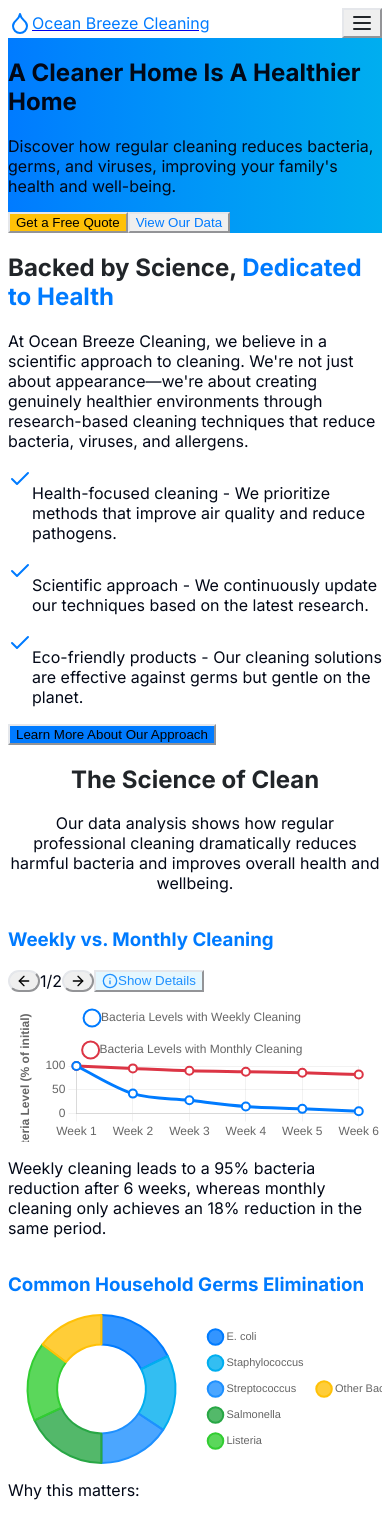
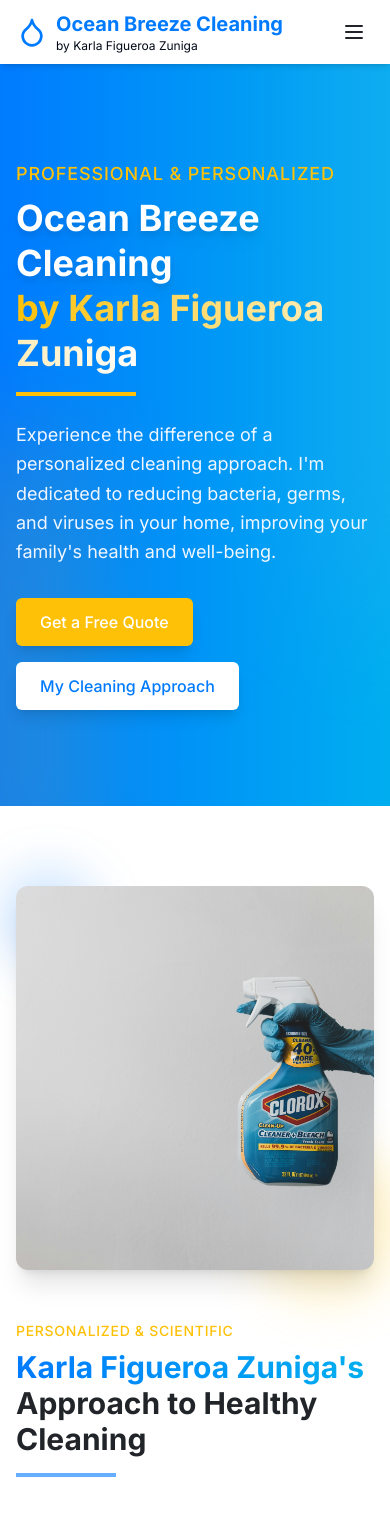
Before and after one commit to ArsCodeAmatoria/Ocean-Breeze-Cleaning, a Next.js app: page / in a window 390 px wide. Shown: the top 1513 px of the page. Built offline with nearby package versions, Linux system fonts and the light colour scheme.

Commit message:
Update website to feature Karla Figueroa Zuniga with enhanced title and heading styles

```diff
--- a/app/about/page.tsx
+++ b/app/about/page.tsx
@@ -110,10 +110,10 @@ const AboutPage = () => {
 
   // Team members
   const teamMembers = [
-    { name: 'Sarah Johnson', role: 'CEO & Founder', image: '/images/about-image.jpg' },
+    { name: 'Karla Figueroa Zuniga', role: 'Founder & CEO', image: '/images/about-image.jpg' },
     { name: 'Michael Rodriguez', role: 'Head of Operations', image: '/images/about-image.jpg' },
-    { name: 'Emily Chen', role: 'Research Director', image: '/images/about-image.jpg' },
-    { name: 'David Thompson', role: 'Client Relations', image: '/images/about-image.jpg' },
+    { name: 'Emily Chen', role: 'Client Relations Manager', image: '/images/about-image.jpg' },
+    { name: 'David Thompson', role: 'Lead Cleaning Specialist', image: '/images/about-image.jpg' },
   ];
 
   // Animation variants
@@ -129,31 +129,49 @@ const AboutPage = () => {
       {/* Hero Section */}
       <section className="relative bg-gradient-to-r from-primary to-primary-light text-white py-24">
         <div className="absolute inset-0 z-0 opacity-20">
+          <div style={{ position: 'relative', width: '100%', height: '100%' }}>
             <Image
               src="/images/about-image.jpg"
-            alt="Ocean Breeze Cleaning Team"
+              alt="Karla Figueroa Zuniga - Ocean Breeze Cleaning"
               fill
               className="object-cover"
               quality={100}
             />
           </div>
+        </div>
         <div className="max-w-7xl mx-auto px-4 sm:px-6 lg:px-8 relative z-10">
           <div className="text-center">
+            <motion.span
+              initial={{ opacity: 0, y: -10 }}
+              animate={{ opacity: 1, y: 0 }}
+              transition={{ duration: 0.5 }}
+              className="inline-block text-accent text-lg md:text-xl font-medium uppercase tracking-wider mb-3"
+            >
+              About Our Services
+            </motion.span>
             <motion.h1
               initial={{ opacity: 0, y: -20 }}
               animate={{ opacity: 1, y: 0 }}
               transition={{ duration: 0.7 }}
-              className="text-4xl md:text-5xl lg:text-6xl font-bold mb-6"
+              className="text-4xl md:text-5xl lg:text-6xl font-bold mb-4 leading-tight"
             >
-              About Ocean Breeze Cleaning
+              <span className="text-white drop-shadow-lg">Ocean Breeze Cleaning</span>
+              <br />
+              <span className="bg-gradient-to-r from-accent to-white bg-clip-text text-transparent">by Karla Figueroa Zuniga</span>
             </motion.h1>
+            <motion.div
+              initial={{ opacity: 0, width: 0 }}
+              animate={{ opacity: 1, width: "180px" }}
+              transition={{ duration: 0.8, delay: 0.3 }}
+              className="h-1 bg-accent mx-auto mb-6"
+            />
             <motion.p
               initial={{ opacity: 0 }}
               animate={{ opacity: 1 }}
               transition={{ duration: 0.7, delay: 0.2 }}
-              className="text-xl max-w-3xl mx-auto"
+              className="text-xl max-w-3xl mx-auto leading-relaxed"
             >
-              A team of dedicated professionals with a scientific approach to create healthier living and working environments.
+              A personalized approach to creating healthier living and working environments through quality cleaning services.
             </motion.p>
           </div>
         </div>
@@ -173,7 +191,7 @@ const AboutPage = () => {
               <div className="aspect-w-4 aspect-h-3 w-full h-full">
                 <Image
                   src="/images/about-image.jpg"
-                  alt="Our Story"
+                  alt="Karla Figueroa Zuniga"
                   fill
                   className="object-cover"
                 />
@@ -181,23 +199,23 @@ const AboutPage = () => {
             </div>
 
             <div>
-              <h2 className="text-3xl md:text-4xl font-bold text-neutral-dark mb-6">Our Story</h2>
+              <h2 className="text-3xl md:text-4xl font-bold text-neutral-dark mb-6">My Story</h2>
               <p className="text-lg text-neutral-DEFAULT mb-6">
-                Founded in 2015, Ocean Breeze Cleaning began with a simple mission: to provide cleaning services that go beyond appearance and truly contribute to healthier living environments.
+                Founded in 2015, Ocean Breeze Cleaning began with my passion for creating clean, healthy living spaces. I'm Karla Figueroa Zuniga, and I started this business with a simple mission: to provide cleaning services that go beyond appearance and truly contribute to healthier environments.
               </p>
               <p className="text-lg text-neutral-DEFAULT mb-6">
-                Our founder, Sarah Johnson, a microbiologist with a passion for public health, recognized that traditional cleaning methods often fell short in addressing the microscopic threats that impact our health daily.
+                With a background in environmental health and a dedication to excellence, I recognized that traditional cleaning methods often fell short in addressing the microscopic threats that impact our health daily.
               </p>
               <p className="text-lg text-neutral-DEFAULT mb-6">
-                Today, our team of 45+ professionals combines scientific knowledge with industry-leading practices to deliver cleaning services that not only make spaces shine but significantly reduce pathogens, allergens, and environmental toxins.
+                Today, my team and I combine scientific knowledge with industry-leading practices to deliver cleaning services that not only make spaces shine but significantly reduce pathogens, allergens, and environmental toxins.
               </p>
               <div className="flex items-center space-x-4">
                 <div className="flex-shrink-0">
                   <Award className="h-12 w-12 text-accent" />
                 </div>
                 <div>
-                  <h3 className="text-xl font-semibold text-neutral-dark">Award-Winning Service</h3>
-                  <p className="text-neutral-DEFAULT">Recognized for excellence in sustainable cleaning practices.</p>
+                  <h3 className="text-xl font-semibold text-neutral-dark">Personalized Service</h3>
+                  <p className="text-neutral-DEFAULT">I personally oversee every project to ensure the highest quality standards.</p>
                 </div>
               </div>
             </div>
@@ -215,7 +233,25 @@ const AboutPage = () => {
             viewport={{ once: true }}
             className="text-center mb-12"
           >
-            <h2 className="text-3xl md:text-4xl font-bold text-neutral-dark mb-4">Our Impact By The Numbers</h2>
+            <motion.span
+              initial={{ opacity: 0, y: -10 }}
+              whileInView={{ opacity: 1, y: 0 }}
+              transition={{ duration: 0.5 }}
+              viewport={{ once: true }}
+              className="inline-block text-accent text-sm uppercase tracking-wider font-medium mb-2"
+            >
+              Measuring Our Success
+            </motion.span>
+            <h2 className="text-3xl md:text-4xl font-bold text-neutral-dark mb-4">
+              Our Impact By The <span className="bg-gradient-to-r from-primary to-primary-light bg-clip-text text-transparent">Numbers</span>
+            </h2>
+            <motion.div
+              initial={{ opacity: 0, width: 0 }}
+              whileInView={{ opacity: 1, width: "120px" }}
+              transition={{ duration: 0.8, delay: 0.3 }}
+              viewport={{ once: true }}
+              className="h-1 bg-primary/60 mx-auto mb-5"
+            />
             <p className="text-lg text-neutral-DEFAULT max-w-3xl mx-auto">
               Over the years, we've made a significant impact in homes and businesses across the region.
             </p>
@@ -321,7 +357,25 @@ const AboutPage = () => {
             viewport={{ once: true }}
             className="text-center mb-16"
           >
-            <h2 className="text-3xl md:text-4xl font-bold text-neutral-dark mb-4">Our Core Values</h2>
+            <motion.span
+              initial={{ opacity: 0, y: -10 }}
+              whileInView={{ opacity: 1, y: 0 }}
+              transition={{ duration: 0.5 }}
+              viewport={{ once: true }}
+              className="inline-block text-accent text-sm uppercase tracking-wider font-medium mb-2"
+            >
+              Guiding Principles
+            </motion.span>
+            <h2 className="text-3xl md:text-4xl font-bold text-neutral-dark mb-4">
+              Our <span className="bg-gradient-to-r from-primary to-primary-light bg-clip-text text-transparent">Core Values</span>
+            </h2>
+            <motion.div
+              initial={{ opacity: 0, width: 0 }}
+              whileInView={{ opacity: 1, width: "120px" }}
+              transition={{ duration: 0.8, delay: 0.3 }}
+              viewport={{ once: true }}
+              className="h-1 bg-primary/60 mx-auto mb-5"
+            />
             <p className="text-lg text-neutral-DEFAULT max-w-3xl mx-auto">
               The principles that guide every decision we make and every service we provide.
             </p>
@@ -489,9 +543,27 @@ const AboutPage = () => {
             viewport={{ once: true }}
             className="text-center mb-16"
           >
-            <h2 className="text-3xl md:text-4xl font-bold text-neutral-dark mb-4">Our Leadership Team</h2>
+            <motion.span
+              initial={{ opacity: 0, y: -10 }}
+              whileInView={{ opacity: 1, y: 0 }}
+              transition={{ duration: 0.5 }}
+              viewport={{ once: true }}
+              className="inline-block text-accent text-sm uppercase tracking-wider font-medium mb-2"
+            >
+              The People Behind Our Success
+            </motion.span>
+            <h2 className="text-3xl md:text-4xl font-bold text-neutral-dark mb-4">
+              Meet Our <span className="bg-gradient-to-r from-primary to-primary-light bg-clip-text text-transparent">Team</span>
+            </h2>
+            <motion.div
+              initial={{ opacity: 0, width: 0 }}
+              whileInView={{ opacity: 1, width: "120px" }}
+              transition={{ duration: 0.8, delay: 0.3 }}
+              viewport={{ once: true }}
+              className="h-1 bg-primary/60 mx-auto mb-5"
+            />
             <p className="text-lg text-neutral-DEFAULT max-w-3xl mx-auto">
-              The experienced professionals guiding our mission to create healthier environments.
+              Working alongside me to deliver exceptional cleaning services that prioritize your health and wellbeing.
             </p>
           </motion.div>
 
--- a/app/globals.css
+++ b/app/globals.css
@@ -56,32 +56,11 @@
   --ring: 212.7 26.8% 83.9%;
 }
 
-* {
-  border-color: #e5e7eb;
+@layer base {
+  * {
+    @apply border-border;
+  }
+  body {
+    @apply bg-background text-foreground;
+  }
 }
-
-body {
-  background-color: hsl(var(--background));
-  color: hsl(var(--foreground));
-}
-
-/* From the Tailwind v4 documentation, we need to define a theme */
-@theme {
-  --color-primary: #007BFF;
-  --color-primary-light: #00AEEF;
-  --color-primary-dark: #1E90FF;
-
-  --color-secondary: #28A745;
-  --color-secondary-light: #32CD32;
-  --color-secondary-dark: #00C853;
-
-  --color-accent: #FFC107;
-  --color-accent-orange: #FF9800;
-  --color-accent-turquoise: #40E0D0;
-
-  --color-neutral: #6C757D;
-  --color-neutral-light: #B0BEC5;
-  --color-neutral-dark: #212529;
-}
-
-/* Basic styles */
--- a/components/about.tsx
+++ b/components/about.tsx
@@ -21,7 +21,7 @@ const About = () => {
               <div className="aspect-w-4 aspect-h-3 w-full h-96 relative">
                 <Image
                   src="/images/science.jpg"
-                  alt="Scientific approach to cleaning"
+                  alt="Karla Figueroa Zuniga's approach to cleaning"
                   fill
                   className="object-cover"
                 />
@@ -35,13 +35,32 @@ const About = () => {
             transition={{ duration: 0.6, delay: 0.2 }}
             viewport={{ once: true }}
           >
-            <h2 className="text-3xl md:text-4xl font-bold text-neutral-dark mb-6">
-              Backed by Science, <span className="text-primary">Dedicated to Health</span>
-            </h2>
+            <div className="mb-8">
+              <motion.span
+                initial={{ opacity: 0, x: -20 }}
+                whileInView={{ opacity: 1, x: 0 }}
+                transition={{ duration: 0.5 }}
+                viewport={{ once: true }}
+                className="inline-block text-accent text-sm uppercase tracking-wider font-medium mb-2"
+              >
+                Personalized & Scientific
+              </motion.span>
+              <h2 className="text-3xl md:text-4xl font-bold text-neutral-dark mb-4">
+                <span className="bg-gradient-to-r from-primary to-primary-light bg-clip-text text-transparent">Karla Figueroa Zuniga's</span>
+                <br className="hidden md:block" /> Approach to Healthy Cleaning
+              </h2>
+              <motion.div
+                initial={{ opacity: 0, width: 0 }}
+                whileInView={{ opacity: 1, width: "100px" }}
+                transition={{ duration: 0.8, delay: 0.3 }}
+                viewport={{ once: true }}
+                className="h-1 bg-primary/60 mb-6"
+              />
+            </div>
             <p className="text-lg text-neutral-DEFAULT mb-8">
-              At Ocean Breeze Cleaning, we believe in a scientific approach to cleaning. We're not just
-              about appearance—we're about creating genuinely healthier environments through research-based
-              cleaning techniques that reduce bacteria, viruses, and allergens.
+              At Ocean Breeze Cleaning, I believe in a scientific approach to cleaning. I founded this company
+              with a vision that goes beyond appearance—I'm dedicated to creating genuinely healthier environments
+              through research-based cleaning techniques that reduce bacteria, viruses, and allergens.
             </p>
 
             <div className="space-y-4 mb-8">
@@ -50,7 +69,7 @@ const About = () => {
                   <Check className="h-5 w-5 text-primary" />
                 </div>
                 <p className="ml-3 text-neutral-DEFAULT">
-                  <span className="font-medium">Health-focused cleaning</span> - We prioritize methods that improve air quality and reduce pathogens.
+                  <span className="font-medium">Health-focused cleaning</span> - I prioritize methods that improve air quality and reduce pathogens in your space.
                 </p>
               </div>
               <div className="flex items-start">
@@ -58,7 +77,7 @@ const About = () => {
                   <Check className="h-5 w-5 text-primary" />
                 </div>
                 <p className="ml-3 text-neutral-DEFAULT">
-                  <span className="font-medium">Scientific approach</span> - We continuously update our techniques based on the latest research.
+                  <span className="font-medium">Personalized approach</span> - Each client receives a customized cleaning plan based on their specific needs.
                 </p>
               </div>
               <div className="flex items-start">
@@ -66,7 +85,7 @@ const About = () => {
                   <Check className="h-5 w-5 text-primary" />
                 </div>
                 <p className="ml-3 text-neutral-DEFAULT">
-                  <span className="font-medium">Eco-friendly products</span> - Our cleaning solutions are effective against germs but gentle on the planet.
+                  <span className="font-medium">Eco-friendly products</span> - My cleaning solutions are effective against germs but gentle on the planet.
                 </p>
               </div>
             </div>
@@ -76,7 +95,7 @@ const About = () => {
               whileTap={{ scale: 0.95 }}
               className="px-6 py-3 bg-primary text-white font-medium rounded-md shadow-lg hover:shadow-xl transition"
             >
-              Learn More About Our Approach
+              Learn More About My Approach
             </motion.button>
           </motion.div>
         </div>
--- a/components/footer.tsx
+++ b/components/footer.tsx
@@ -13,8 +13,11 @@ const Footer = () => {
               <Droplet className="h-8 w-8 text-accent" />
               <span className="ml-2 text-xl font-bold">Ocean Breeze Cleaning</span>
             </div>
+            <p className="text-neutral-light mb-2">
+              Professional cleaning services with a focus on health, backed by scientific research on bacteria, germs, and air quality.
+            </p>
             <p className="text-neutral-light mb-4">
-              Professional cleaning services with a focus on health, backed by scientific research on bacteria, germs, and air quality.
+              <span className="text-accent font-medium">Founded by Karla Figueroa Zuniga</span>
             </p>
             <div className="flex space-x-4">
               <a href="#" className="text-white hover:text-accent transition">
@@ -115,7 +118,7 @@ const Footer = () => {
 
         {/* Copyright */}
         <div className="text-center text-neutral-light text-sm">
-          <p>© {new Date().getFullYear()} Ocean Breeze Cleaning. All rights reserved.</p>
+          <p>© {new Date().getFullYear()} Ocean Breeze Cleaning by Karla Figueroa Zuniga. All rights reserved.</p>
           <p className="mt-2">
             <Link href="#" className="hover:text-accent transition">Privacy Policy</Link>
             {' | '}
--- a/components/hero.tsx
+++ b/components/hero.tsx
@@ -12,13 +12,41 @@ const Hero = () => {
             animate={{ opacity: 1, x: 0 }}
             transition={{ duration: 0.8 }}
           >
-            <h1 className="text-4xl md:text-5xl lg:text-6xl font-bold mb-4">
-              A Cleaner Home Is A Healthier Home
-            </h1>
-            <p className="text-lg md:text-xl mb-8 text-blue-50">
-              Discover how regular cleaning reduces bacteria, germs, and viruses,
-              improving your family's health and well-being.
-            </p>
+            <div className="mb-8">
+              <motion.div
+                initial={{ opacity: 0, y: -20 }}
+                animate={{ opacity: 1, y: 0 }}
+                transition={{ duration: 0.5, delay: 0.2 }}
+                className="mb-2"
+              >
+                <span className="text-accent text-lg md:text-xl font-medium uppercase tracking-wider">Professional & Personalized</span>
+              </motion.div>
+              <motion.h1
+                initial={{ opacity: 0, y: -20 }}
+                animate={{ opacity: 1, y: 0 }}
+                transition={{ duration: 0.6 }}
+                className="text-4xl md:text-5xl lg:text-6xl font-bold mb-4 leading-tight"
+              >
+                <span className="text-white drop-shadow-lg">Ocean Breeze Cleaning</span>
+                <br />
+                <span className="bg-gradient-to-r from-accent to-white bg-clip-text text-transparent">by Karla Figueroa Zuniga</span>
+              </motion.h1>
+              <motion.div
+                initial={{ opacity: 0, width: 0 }}
+                animate={{ opacity: 1, width: "120px" }}
+                transition={{ duration: 0.8, delay: 0.4 }}
+                className="h-1 bg-accent mb-6"
+              />
+              <motion.p
+                initial={{ opacity: 0, y: 20 }}
+                animate={{ opacity: 1, y: 0 }}
+                transition={{ duration: 0.7, delay: 0.3 }}
+                className="text-lg md:text-xl mb-8 text-blue-50 max-w-lg leading-relaxed"
+              >
+                Experience the difference of a personalized cleaning approach. I'm dedicated to reducing bacteria,
+                germs, and viruses in your home, improving your family's health and well-being.
+              </motion.p>
+            </div>
             <div className="flex flex-wrap gap-4">
               <motion.button
                 whileHover={{ scale: 1.05 }}
@@ -32,7 +60,7 @@ const Hero = () => {
                 whileTap={{ scale: 0.95 }}
                 className="px-6 py-3 bg-white text-primary font-medium rounded-md shadow-lg hover:shadow-xl transition"
               >
-                View Our Data
+                My Cleaning Approach
               </motion.button>
             </div>
           </motion.div>
@@ -49,21 +77,21 @@ const Hero = () => {
                   <ShieldCheck className="h-8 w-8 text-accent" />
                   <div>
                     <h3 className="text-xl font-semibold">Reduce Harmful Bacteria</h3>
-                    <p className="text-blue-50">Regular cleaning reduces harmful bacteria by up to 80%.</p>
+                    <p className="text-blue-50">My detailed cleaning reduces harmful bacteria by up to 80%.</p>
                   </div>
                 </div>
                 <div className="flex items-start space-x-4">
                   <Droplets className="h-8 w-8 text-accent" />
                   <div>
                     <h3 className="text-xl font-semibold">Improve Air Quality</h3>
-                    <p className="text-blue-50">Eliminate allergens and improve breathing for your family.</p>
+                    <p className="text-blue-50">I eliminate allergens to improve breathing for your family.</p>
                   </div>
                 </div>
                 <div className="flex items-start space-x-4">
                   <Wind className="h-8 w-8 text-accent" />
                   <div>
-                    <h3 className="text-xl font-semibold">Ocean Breeze Fresh</h3>
-                    <p className="text-blue-50">Leave your home smelling as fresh as an ocean breeze.</p>
+                    <h3 className="text-xl font-semibold">Personal Touch</h3>
+                    <p className="text-blue-50">Every space I clean receives my personal attention to detail.</p>
                   </div>
                 </div>
               </div>
--- a/components/navbar.tsx
+++ b/components/navbar.tsx
@@ -16,7 +16,10 @@ const Navbar = () => {
           <div className="flex items-center">
             <Link href="/" className="flex-shrink-0 flex items-center">
               <Droplet className="h-8 w-8 text-primary" />
-              <span className="ml-2 text-xl font-bold text-primary">Ocean Breeze Cleaning</span>
+              <div className="ml-2">
+                <span className="text-xl font-bold text-primary">Ocean Breeze Cleaning</span>
+                <div className="text-xs text-neutral-DEFAULT">by Karla Figueroa Zuniga</div>
+              </div>
             </Link>
           </div>
 
--- a/postcss.config.js
+++ b/postcss.config.js
@@ -1,6 +1,6 @@
 module.exports = {
   plugins: {
-    '@tailwindcss/postcss': {},
+    tailwindcss: {},
     autoprefixer: {},
   },
 }
--- a/tailwind.config.js
+++ b/tailwind.config.js
@@ -16,28 +16,28 @@ module.exports = {
     },
     extend: {
       colors: {
-        border: "hsl(var(--border))",
-        input: "hsl(var(--input))",
-        ring: "hsl(var(--ring))",
-        background: "hsl(var(--background))",
-        foreground: "hsl(var(--foreground))",
+        border: "hsl(var(--border) / <alpha-value>)",
+        input: "hsl(var(--input) / <alpha-value>)",
+        ring: "hsl(var(--ring) / <alpha-value>)",
+        background: "hsl(var(--background) / <alpha-value>)",
+        foreground: "hsl(var(--foreground) / <alpha-value>)",
         primary: {
           DEFAULT: "#007BFF",
           light: "#00AEEF",
           dark: "#1E90FF",
-          foreground: "hsl(var(--primary-foreground))",
+          foreground: "hsl(var(--primary-foreground) / <alpha-value>)",
         },
         secondary: {
           DEFAULT: "#28A745",
           light: "#32CD32",
           dark: "#00C853",
-          foreground: "hsl(var(--secondary-foreground))",
+          foreground: "hsl(var(--secondary-foreground) / <alpha-value>)",
         },
         accent: {
           DEFAULT: "#FFC107",
           orange: "#FF9800",
           turquoise: "#40E0D0",
-          foreground: "hsl(var(--accent-foreground))",
+          foreground: "hsl(var(--accent-foreground) / <alpha-value>)",
         },
         neutral: {
           DEFAULT: "#6C757D",
@@ -45,20 +45,20 @@ module.exports = {
           dark: "#212529",
         },
         destructive: {
-          DEFAULT: "hsl(var(--destructive))",
-          foreground: "hsl(var(--destructive-foreground))",
+          DEFAULT: "hsl(var(--destructive) / <alpha-value>)",
+          foreground: "hsl(var(--destructive-foreground) / <alpha-value>)",
         },
         muted: {
-          DEFAULT: "hsl(var(--muted))",
-          foreground: "hsl(var(--muted-foreground))",
+          DEFAULT: "hsl(var(--muted) / <alpha-value>)",
+          foreground: "hsl(var(--muted-foreground) / <alpha-value>)",
         },
         popover: {
-          DEFAULT: "hsl(var(--popover))",
-          foreground: "hsl(var(--popover-foreground))",
+          DEFAULT: "hsl(var(--popover) / <alpha-value>)",
+          foreground: "hsl(var(--popover-foreground) / <alpha-value>)",
         },
         card: {
-          DEFAULT: "hsl(var(--card))",
-          foreground: "hsl(var(--card-foreground))",
+          DEFAULT: "hsl(var(--card) / <alpha-value>)",
+          foreground: "hsl(var(--card-foreground) / <alpha-value>)",
         },
       },
       borderRadius: {
```
Also changed, not shown: package.json (+4 -5 lines), 1 other file (tests, documents, lock files or other folders). Lines whose indentation alone changed are shown as unchanged.
